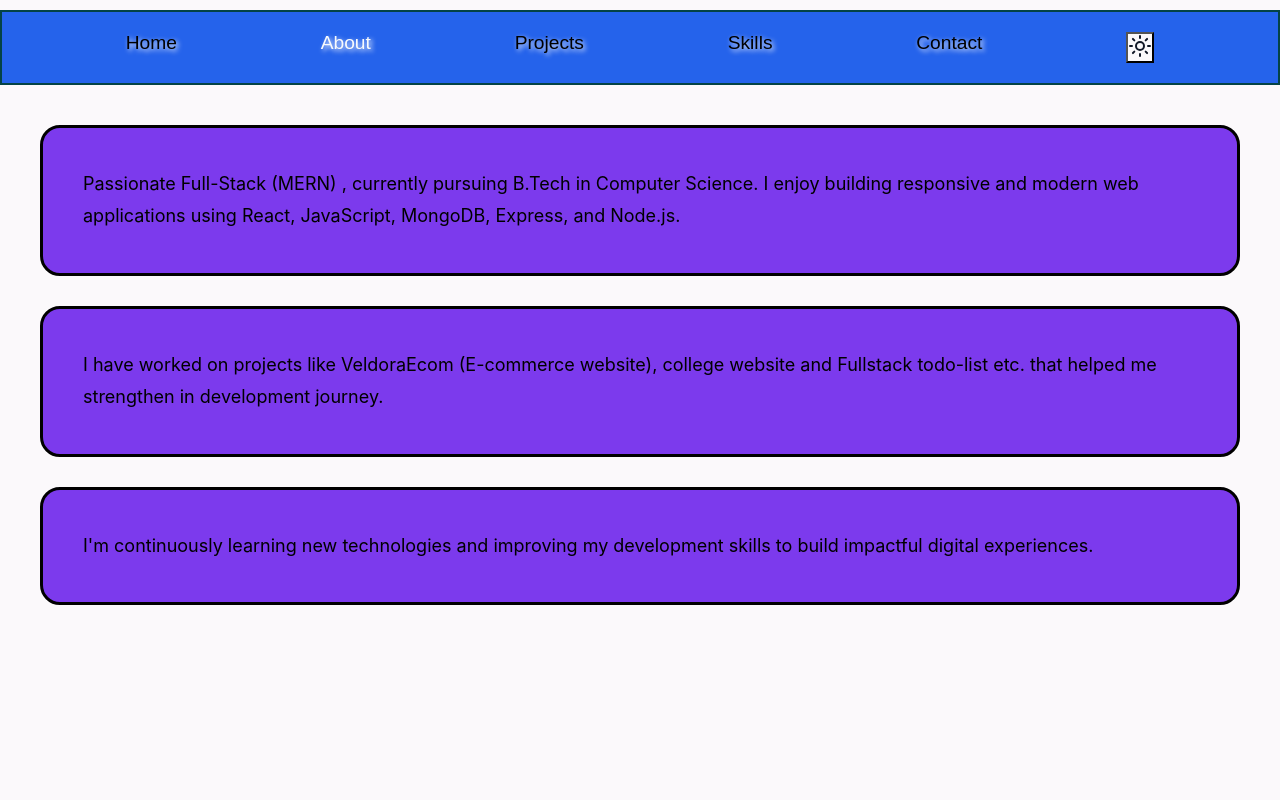
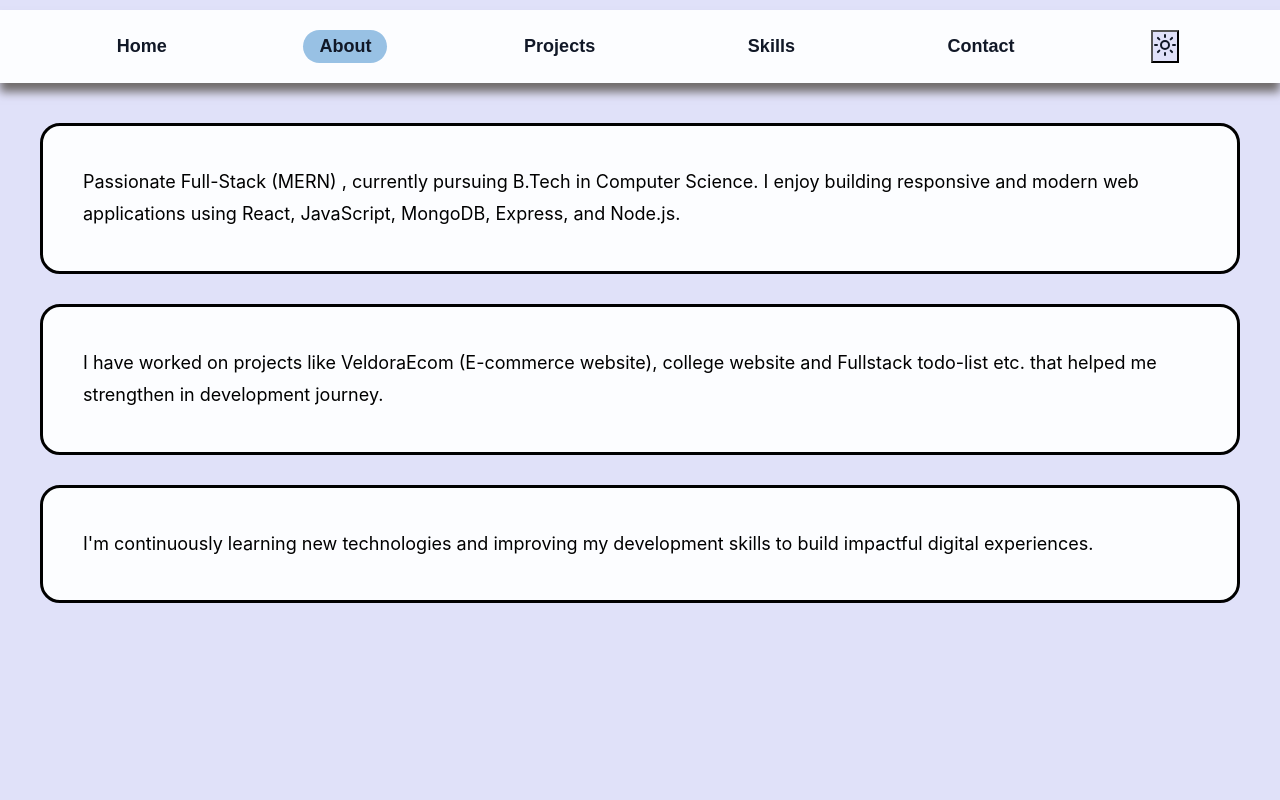
Before and after one commit to jyotismita-das-365/Portfolio, a React (Vite) app in the folder jyotismita/: page /about in a window 1280 px wide. Shown: the top 800 px of the page. Built offline with nearby package versions, Linux system fonts and the light colour scheme.

Commit message:
continue

```diff
--- a/jyotismita/src/components/Pages/About/About.css
+++ b/jyotismita/src/components/Pages/About/About.css
@@ -14,10 +14,10 @@
 
 .light-about p{
   color: black;
-  background-color: var(--secondary-color);
+  background-color: var(--primary-color);
 }
 
 .dark-about p{
   color: var(--text-color);
-  background-color: var(--secondary-color);
+  background-color: var(--primary-color);
 }
--- a/jyotismita/src/components/Pages/Nav/Nav.css
+++ b/jyotismita/src/components/Pages/Nav/Nav.css
@@ -6,23 +6,34 @@
   gap: 40px;
   padding: 20px;
   margin-top: 10px;
-  z-index: 1000;
   cursor: pointer;
-  border: 2px solid rgb(4, 67, 69);
   position: sticky;
   top: 10px;
+  box-shadow: 0px 9px 9px rgb(112, 108, 108);
+  font-size: 15px;
 }
 
 .nav-link {
-  color: black;
-  font-weight: semi-bold;
+  font-weight: bold;
   font-size: larger;
   background-color: var(--primary-color);
   text-decoration: none;
   font-family: 'Poppins', sans-serif;
-  text-shadow: 2px 2px 5px white;
+  padding: 6px;
+  padding-inline: 16px;
+}
+
+.dark-nav-link {
+
 }
 
 .active-link {
-  color: #f8fafc;
+  background-color: rgba(0, 102, 187, 0.4);
+  padding: 6px;
+  padding-inline: 16px;
+  border-radius: 50px;
 }
+
+.dark-navbar{
+
+}
--- a/jyotismita/src/components/Pages/Nav/Nav.jsx
+++ b/jyotismita/src/components/Pages/Nav/Nav.jsx
@@ -11,7 +11,9 @@ const Nav = () => {
   }
 
   return (
-      <nav className='navbar'>
+      <nav className={
+        theme === "dark" ? "navbar dark-navbar dark-nav-link" : "navbar light-navbar"
+      }>
         <NavLink to="/" className={activeItem}>Home</NavLink>
         <NavLink to="/about" className={activeItem}>About</NavLink>
         <NavLink to="/projects" className={activeItem}>Projects</NavLink>
--- a/jyotismita/src/components/Pages/Skills/Skills.jsx
+++ b/jyotismita/src/components/Pages/Skills/Skills.jsx
@@ -1,7 +1,7 @@
 const Skills = () => {
   return (
     <>
-    <h1>Skills Section</h1>
+    <p>Education is the way to take knowle</p>
     </>
   )
 }
--- a/jyotismita/src/index.css
+++ b/jyotismita/src/index.css
@@ -8,15 +8,13 @@
 
 /* global css */
 :root {
-  --primary-color: #2563eb;
-  --secondary-color: #7c3aed;
+  --primary-color: #fcfdff;
   --text-color: #111827;
-  --bg-color: #fbf9fb;
+  --bg-color: #e0e1f9;
 }
 
 .dark {
-  --primary-color: #60a5fa;
-  --secondary-color: #a78bfa;
+  --primary-color: #04112f;
   --text-color: #f8fafc;
-  --bg-color: #0f172a;
+  --bg-color: #1c2021;
 }
```
Also changed, not shown: jyotismita/src/assets/profile1.png (deleted).
